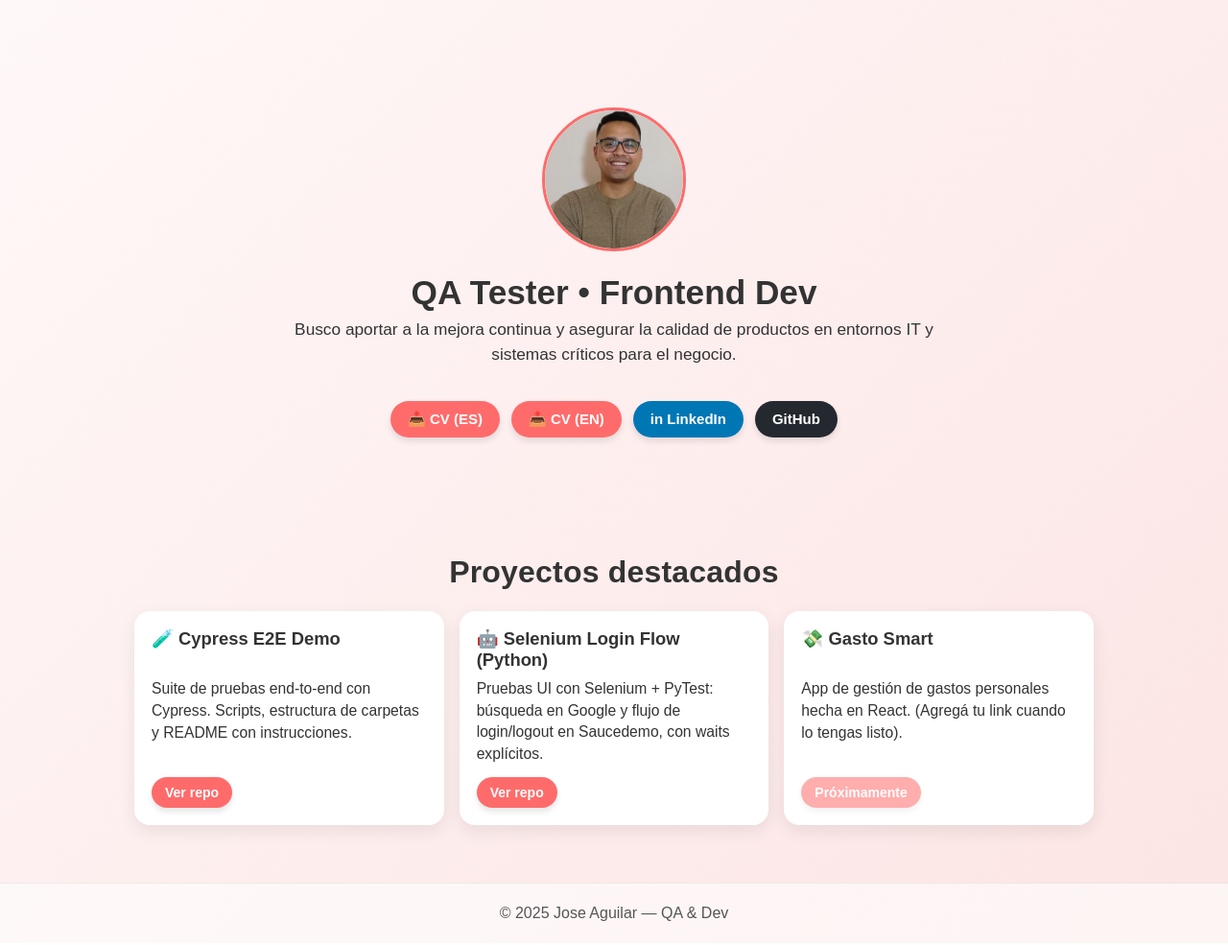
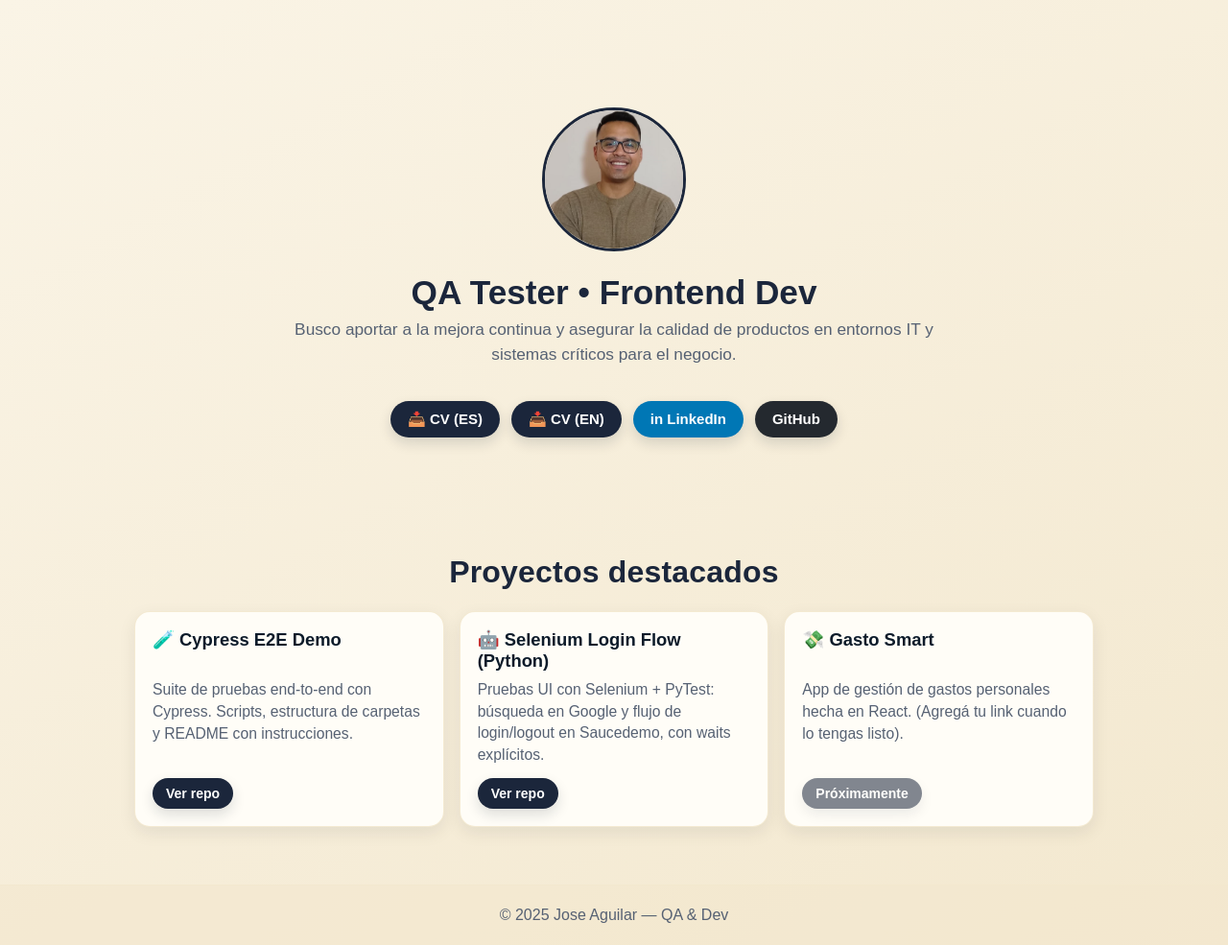
Before and after one commit to Joseaac49/portfolio-jose, a plain HTML site: page index.html in a window 1280 px wide. Shown: the whole page at 96% size. Drawn offline with Linux system fonts and the light colour scheme.

Commit message:
fix: cambio de estilo css

```diff
--- a/style.css
+++ b/style.css
@@ -1,142 +1,119 @@
+/* =========  Paleta (Azul oscuro + Beige)  ========= */
+:root{
+  --navy-900:#0D1B2A;
+  --navy-800:#1B263B;
+  --navy-700:#243349;
+  --beige-50:#FAF4E6;
+  --beige-100:#F3E8CF;
+  --card-bg:#FFFDF7;
+  --text:#0D1B2A;
+  --muted:#566173;
+  --shadow:rgba(13,27,42,.14);
+}
+
 /* -------- Base -------- */
-* { box-sizing: border-box; }
-html { scroll-behavior: smooth; }
+*{ box-sizing:border-box; }
+html{ scroll-behavior:smooth; }
 
-body {
+body{
   font-family: Arial, Helvetica, sans-serif;
-  margin: 0;
-  color: #333;
-  background: linear-gradient(135deg, #fff8f8, #fce4e4);
+  margin:0;
+  color:var(--text);
+  background: linear-gradient(150deg, var(--beige-50), var(--beige-100));
 }
 
 /* -------- Hero -------- */
-.container {
-  min-height: 68vh;
-  padding: 48px 18px 24px;
-  display: flex;
-  flex-direction: column;
-  align-items: center;
-  justify-content: center;
-  text-align: center;
-  animation: fadeIn 1.2s ease-in-out;
+.container{
+  min-height:68vh;
+  padding:48px 18px 24px;
+  display:flex; flex-direction:column; align-items:center; justify-content:center;
+  text-align:center;
+  animation:fadeIn 1.2s ease-in-out;
 }
 
-.profile-pic {
-  width: 150px;
-  height: 150px;
-  border-radius: 50%;
-  border: 3px solid #ff6b6b;
-  object-fit: cover;
-  margin-bottom: 15px;
+.profile-pic{
+  width:150px; height:150px; border-radius:50%;
+  border:3px solid var(--navy-800);
+  object-fit:cover; margin-bottom:15px;
 }
 
-h1 {
-  font-size: 2.2rem;
-  margin: 8px 0 6px;
-  font-weight: 800;
+h1{
+  font-size:2.2rem; margin:8px 0 6px; font-weight:800;
+  color:var(--navy-800);
 }
 
-p {
-  font-size: 1.08rem;
-  max-width: 680px;
-  margin: 0 auto 18px;
-  line-height: 1.5;
+p{
+  font-size:1.08rem; max-width:680px; margin:0 auto 18px; line-height:1.5;
+  color:var(--muted);
 }
 
-.buttons {
-  margin-top: 18px;
-  display: flex;
-  flex-wrap: wrap;
-  justify-content: center;
-  gap: 12px;
+.buttons{
+  margin-top:18px; display:flex; flex-wrap:wrap; justify-content:center; gap:12px;
 }
 
-.btn {
-  display: inline-block;
-  padding: 10px 18px;
-  font-size: 15px;
-  font-weight: 700;
-  text-decoration: none;
-  background-color: #ff6b6b;
-  color: #fff;
-  border-radius: 24px;
-  transition: transform .2s ease, background-color .2s ease, opacity .2s;
-  box-shadow: 0 4px 6px rgba(0,0,0,.1);
+.btn{
+  display:inline-block; padding:10px 18px; font-size:15px; font-weight:700;
+  text-decoration:none; color:#fff;
+  background:var(--navy-800);
+  border-radius:24px;
+  transition:transform .2s ease, background-color .2s ease, box-shadow .2s;
+  box-shadow:0 6px 14px var(--shadow);
+}
+.btn:hover{ background:var(--navy-900); transform:translateY(-1px); }
+
+/* variantes */
+.btn.linkedin{ background:#0077b5; }
+.btn.linkedin:hover{ background:#005582; }
+.btn.github{ background:#24292f; }
+.btn.github:hover{ background:#111; }
+.btn.small{ padding:8px 14px; font-size:14px; border-radius:20px; }
+.btn.disabled{ opacity:.55; pointer-events:none; }
+
+/* -------- Projects -------- */
+#projects{ scroll-margin-top:0; }
+.projects{ padding:24px 18px 60px; }
+
+.container-narrow{
+  max-width:1000px; margin:0 auto; padding:0 8px;
+  display:flex; justify-content:center;
 }
 
-.btn:hover { background-color: #e84141; transform: translateY(-1px); }
-.btn.linkedin { background-color: #0077b5; }
-.btn.linkedin:hover { background-color: #005582; }
-.btn.github { background-color: #24292f; }
-.btn.github:hover { background-color: #111; }
-
-.btn.small { padding: 8px 14px; font-size: 14px; border-radius: 20px; }
-.btn.disabled { opacity: .55; pointer-events: none; }
-
-/* -------- Projects -------- */
-#projects { scroll-margin-top: 0; } /* no hay header sticky */
-.projects { padding: 24px 18px 60px; }
-
-/* Contenedor angosto y centrado del título */
-.container-narrow{
-  max-width: 1000px;
-  margin: 0 auto;
-  padding: 0 8px;
-  display: flex;
-  justify-content: center;   /* centra el contenido (el h2) */
+#projects .section-title{
+  text-align:center !important;
+  font-size:2rem; font-weight:800; margin:10px 0 22px; letter-spacing:.2px;
+  color:var(--navy-800);
 }
 
-/* Título CENTRADO sí o sí */
-#projects .section-title{
-  text-align: center !important;
-  font-size: 2rem;
-  font-weight: 800;
-  margin: 10px 0 22px;
-  letter-spacing: .2px;
+.grid{
+  max-width:1000px; margin:0 auto;
+  display:grid; grid-template-columns:repeat(auto-fit, minmax(260px,1fr));
+  gap:16px;
 }
 
-/* Grid de tarjetas */
-.grid {
-  max-width: 1000px;
-  margin: 0 auto;
-  display: grid;
-  grid-template-columns: repeat( auto-fit, minmax(260px, 1fr) );
-  gap: 16px;
+.card{
+  background:var(--card-bg);
+  border:1px solid rgba(243,232,207,.9);     /* borde beige */
+  border-radius:16px; padding:18px;
+  box-shadow:0 6px 18px rgba(13,27,42,.08);
+  display:flex; flex-direction:column; justify-content:space-between;
+  cursor:pointer;
+  transition:transform .18s ease, box-shadow .18s ease, border-color .18s;
+}
+.card:hover{
+  transform:translateY(-3px);
+  box-shadow:0 12px 28px rgba(13,27,42,.16);
+  border-color:rgba(243,232,207,1);         /* beige un poco más marcado al hover */
 }
 
-/* Tarjetas */
-.card {
-  background: #fff;
-  border-radius: 16px;
-  padding: 18px;
-  box-shadow: 0 6px 18px rgba(0,0,0,.08);
-  display: flex;
-  flex-direction: column;
-  justify-content: space-between;
-  cursor: pointer;
-  transition: transform .18s ease, box-shadow .18s ease;
+.card h3{ margin:0 0 8px; font-size:1.15rem; color:var(--navy-900); }
+.card p{ margin:0 0 12px; font-size:.98rem; line-height:1.45; color:var(--muted); }
+.card .actions{ display:flex; gap:10px; }
+
+/* -------- Footer -------- */
+.footer{
+  text-align:center; padding:22px 12px; color:var(--muted);
+  border-top:1px solid rgba(243,232,207,.9);  /* línea superior en beige */
+  background:rgba(243,232,207,.6);
 }
 
-.card:hover {
-  transform: translateY(-3px);
-  box-shadow: 0 10px 24px rgba(0,0,0,.12);
-}
-
-.card h3 { margin: 0 0 8px; font-size: 1.15rem; }
-.card p  { margin: 0 0 12px; font-size: .98rem; line-height: 1.45; }
-.card .actions { display: flex; gap: 10px; }
-
-/* -------- Footer -------- */
-.footer {
-  text-align: center;
-  padding: 22px 12px;
-  color: #555;
-  border-top: 1px solid rgba(0,0,0,.06);
-  background: rgba(255,255,255,.6);
-}
-
-/* -------- Animación -------- */
-@keyframes fadeIn {
-  from { opacity: 0; transform: translateY(12px); }
-  to   { opacity: 1; transform: translateY(0); }
-}
+/*
```
